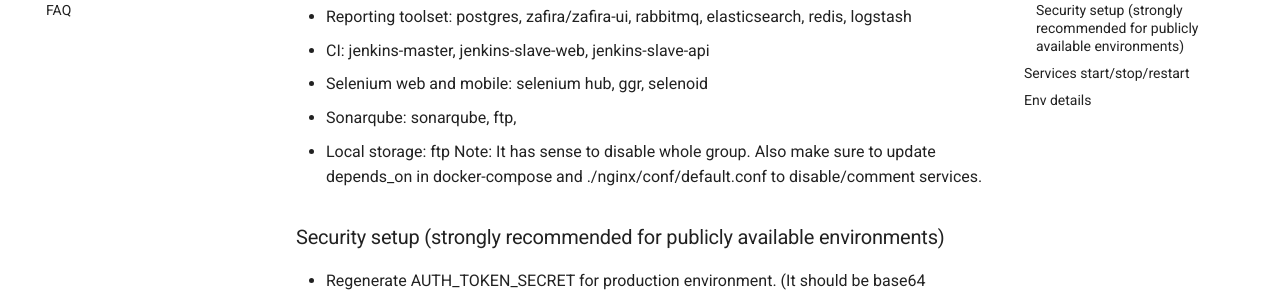
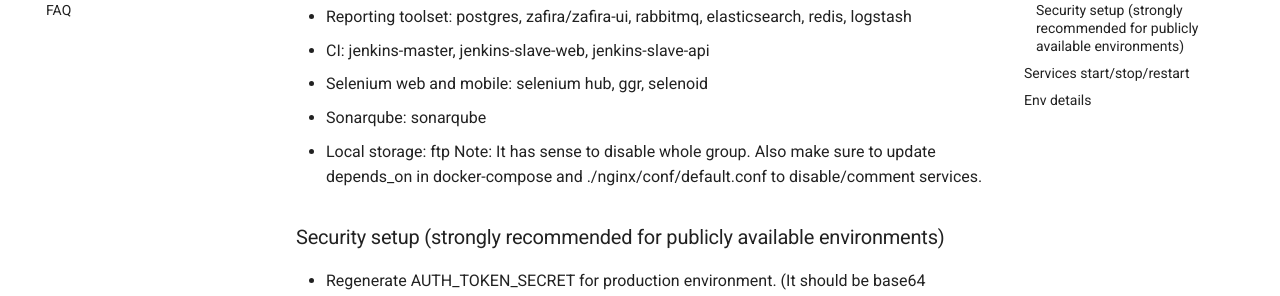
Before and after one commit to zebrunner/community-edition, an MkDocs documentation site: the page built from docs/getting_started.md, in a window 1280 px wide and 900 px high, scrolled down 589 px. Shown: the part 152-448 px from the top of the window. Built offline with MkDocs 1.6.1 and Material for MkDocs 9.7.7, drawn with Linux system fonts in a browser that asks for light colours; comment, search, counter and statistics services are not loaded; old or Windows-style settings are respelled for this version of MkDocs.

Commit message:
misprint fix

```diff
--- a/docs/getting_started.md
+++ b/docs/getting_started.md
@@ -22,9 +22,9 @@
   * Reporting toolset: postgres, zafira/zafira-ui, rabbitmq, elasticsearch, redis, logstash
   * CI: jenkins-master, jenkins-slave-web, jenkins-slave-api
   * Selenium web and mobile: selenium hub, ggr, selenoid
-  * Sonarqube: sonarqube, ftp,
+  * Sonarqube: sonarqube
   * Local storage: ftp
-Note: It has sense to disable whole group. Also make sure to update depends_on in docker-compose and ./nginx/conf/default.conf to disable/comment services.
+  Note: It has sense to disable whole group. Also make sure to update depends_on in docker-compose and ./nginx/conf/default.conf to disable/comment services.
 
 ### Security setup  (strongly recommended for publicly available environments)
 * Regenerate AUTH_TOKEN_SECRET for production environment. (It should be base64 encoded value based on randomized string)
```
